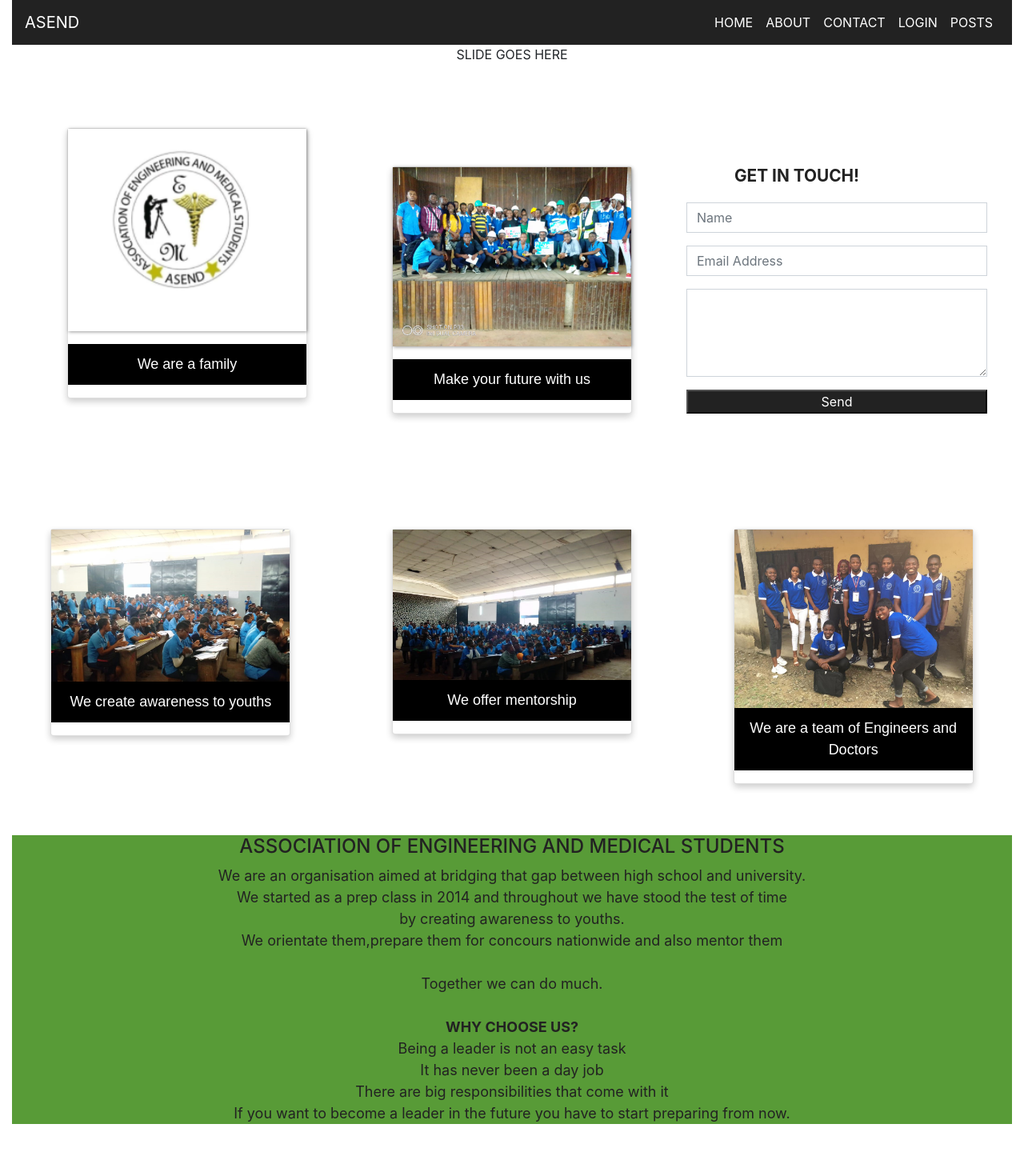
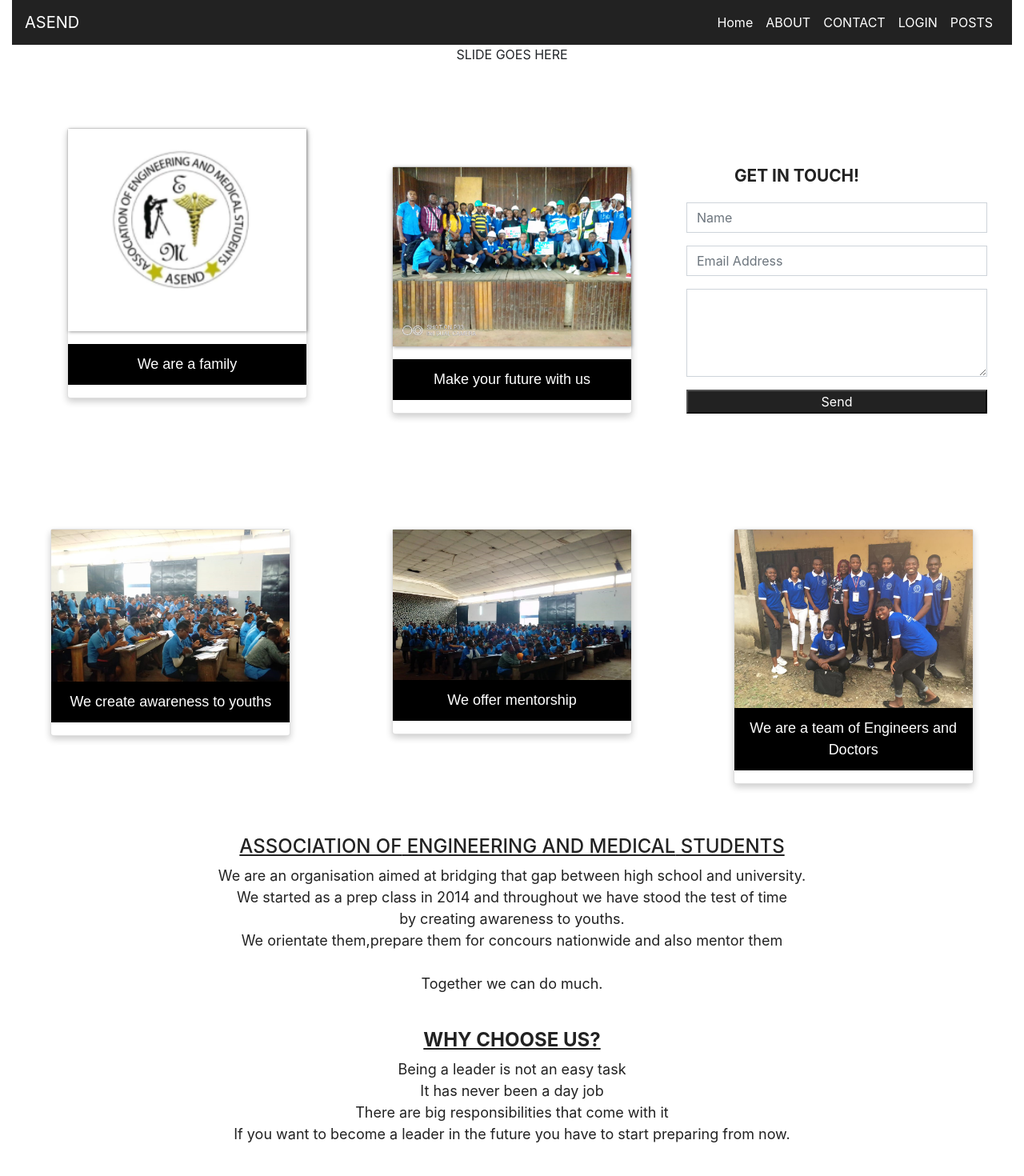
Before and after one commit to Kelson9/asend42, an Angular app: page / in a window 1280 px wide. Shown: the top 1470 px of the page at 80% size. Built offline with nearby package versions, Linux system fonts and the light colour scheme.

Commit message:
second commit

```diff
--- a/src/app/home/home.component.css
+++ b/src/app/home/home.component.css
@@ -33,7 +33,7 @@ color: white;
 
   .centre{
 	margin-top: 20px;
-	background-color:#589b37;
+	background-color:white;
 	text-align: center;
 	font-size: large;
   }
@@ -244,3 +244,8 @@ position: relative;
 
 	text-align: center;
 }
+
+.navbar-toggler{
+    background-color: black;
+    padding: 1px;
+}
--- a/src/app/home/home.component.html
+++ b/src/app/home/home.component.html
@@ -5,9 +5,10 @@
             ASEND
           </a>
 
-        <button class="navbar-toggler " type="button" style="color:white"
+        <button class="navbar-toggler " type="button"
                 (click)="toggleNavbar()">
           <span class="navbar-toggler-icon" ></span>
+          -
         </button>
 
 
@@ -15,7 +16,7 @@
              [ngClass]="{ 'show': navbarOpen }">
           <ul class="navbar-nav ">
             <li class="nav-item">
-              <a class="nav-link" href="#">HOME</a>
+              <a class="nav-link active" href="#">Home <span class="sr-only">(current)</span></a>
             </li>
 
             <li class="nav-item">
@@ -104,12 +105,14 @@
           </div>
 
     <div class="centre" id="about">
-    <h4>ASSOCIATION OF ENGINEERING AND MEDICAL STUDENTS</h4>
+    <h4><u>ASSOCIATION OF</u> <u> ENGINEERING AND MEDICAL</u><u> STUDENTS</u></h4>
     <p>We are an organisation aimed at bridging that gap between high school and university.<br>We started as a prep class in 2014 and throughout we have stood the test of time <br>by creating awareness to youths.
      <br>We orientate them,prepare them for concours nationwide and also mentor them<br>
     <br>Together we can do much.
-    <br><br><b>WHY CHOOSE US?</b>
-    <br>Being a leader is not an easy task <br>It has never been a day job
+    <br><br>
+    </p>
+    <h4><b><u>WHY CHOOSE US?</u></b></h4>
+    <p>Being a leader is not an easy task <br>It has never been a day job
 
     <br>There are big responsibilities that come with it
     <br>If you want to become a leader in the future you have to start preparing from now.
```
Also changed, not shown: 1 other file (tests, documents, lock files or other folders).
